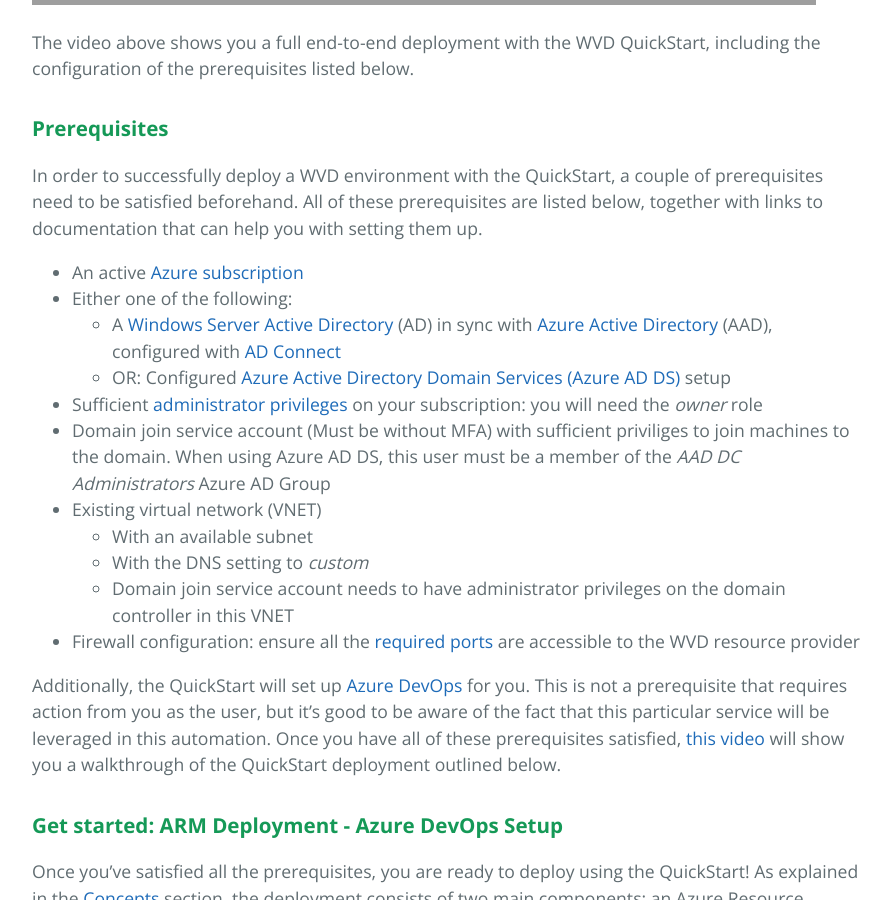
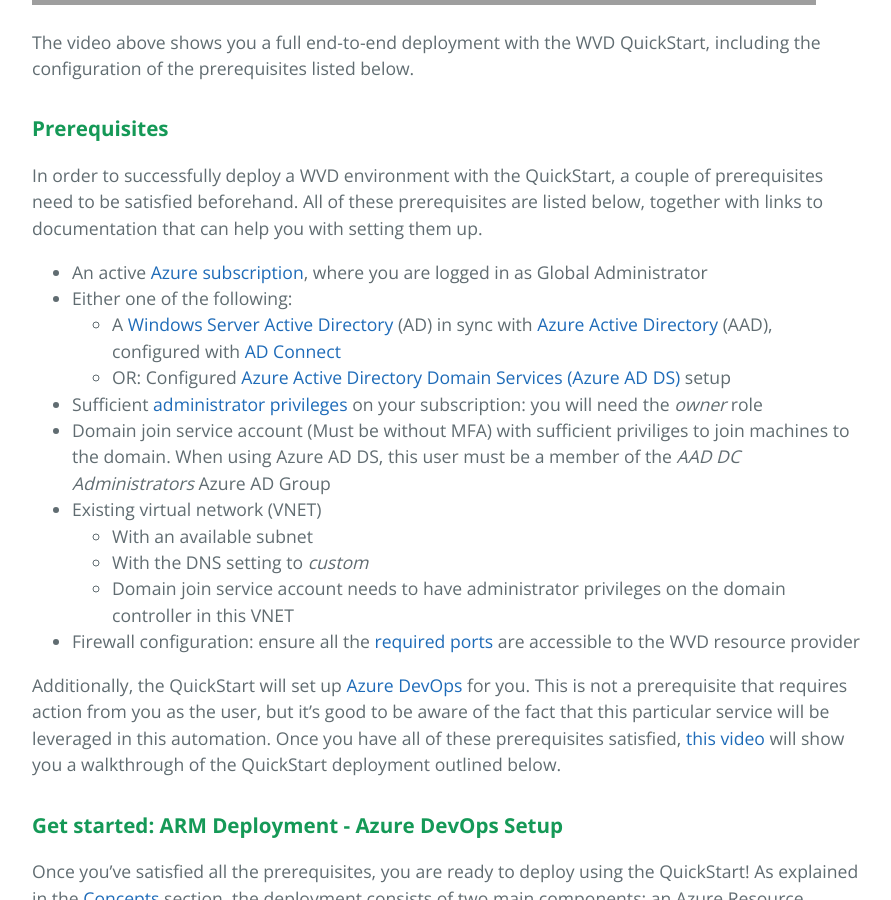
Before and after one commit to samvdjagt/wvdquickstart, a Jekyll site: the page built from howto.md, in a window 1280 px wide and 900 px high, scrolled down 860 px. Shown: the whole window, without its empty margins (192-1083 px from the left). Built offline with Jekyll 4.4.1, drawn with Linux system fonts in a browser that asks for light colours; grey boxes are pictures that could not be loaded.

Commit message:
add global admin

```diff
--- a/howto.md
+++ b/howto.md
@@ -11,7 +11,7 @@
 
 ### <b>Prerequisites</b>
 In order to successfully deploy a WVD environment with the QuickStart, a couple of prerequisites need to be satisfied beforehand. All of these prerequisites are listed below, together with links to documentation that can help you with setting them up.
-* An active <a href="https://azure.microsoft.com/en-us/" target="_blank">Azure subscription</a>
+* An active <a href="https://azure.microsoft.com/en-us/" target="_blank">Azure subscription</a>, where you are logged in as Global Administrator
 * Either one of the following:
    * A
 <a href="https://docs.microsoft.com/en-us/windows-server/identity/ad-ds/get-started/virtual-dc/active-directory-domain-services-overview" target="_blank">Windows Server Active Directory</a> (AD) in sync with <a href="https://azure.microsoft.com/en-us/services/active-directory/" target="_blank">Azure Active Directory</a> (AAD), configured with <a href="https://docs.microsoft.com/en-us/azure/active-directory/hybrid/how-to-connect-install-express" target="_blank">AD Connect</a>
```
Also changed, not shown: index.md (+1 -1 lines).
